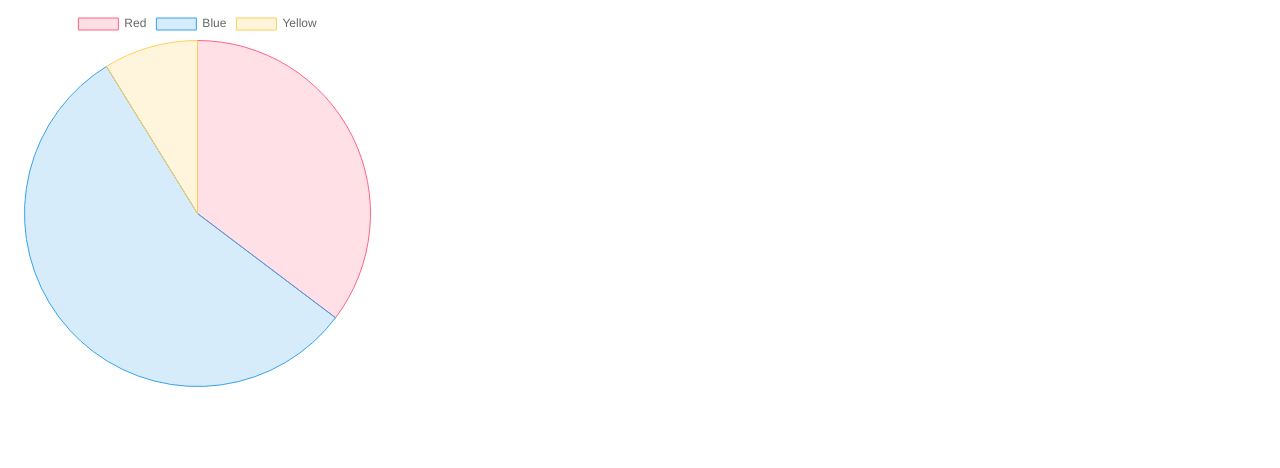
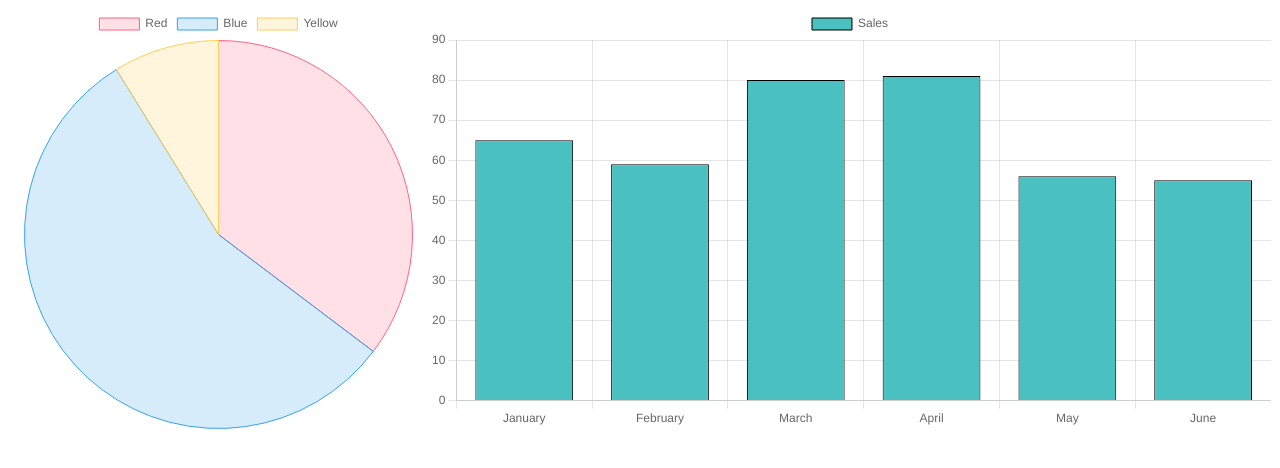
Before and after one commit to NamalTharindu97/chart-js, a React (Create React App) app: page / in a window 1280 px wide. Shown: the top 468 px of the page. Built offline with nearby package versions, Linux system fonts and the light colour scheme.

Commit message:
feature/namal/bar-feature

```diff
--- /dev/null
+++ b/src/App.css
@@ -0,0 +1,12 @@
+.chart-container {
+  display: flex;
+  width: 100%;
+  flex-direction: row;
+  justify-content: space-between;
+}
+.class-bar {
+  width: 100%;
+}
+.class-pie {
+  width: 50%;
+}
--- a/src/App.js
+++ b/src/App.js
@@ -1,10 +1,17 @@
 import PieChart from "./Components/PieChart/PieChart";
+import BarChart from "./Components/BarChart/BarChart";
+import "./App.css";
 
 function App() {
   return (
     <div className="App">
-      <div>
-        <PieChart />
+      <div className="chart-container">
+        <div className="class-pie">
+          <PieChart />
+        </div>
+        <div className="class-bar">
+          <BarChart />
+        </div>
       </div>
     </div>
   );
--- /dev/null
+++ b/src/Components/BarChart/BarChart.jsx
@@ -0,0 +1,37 @@
+import React from "react";
+import { Bar } from "react-chartjs-2";
+
+export default function BarChart() {
+  const data = {
+    labels: ["January", "February", "March", "April", "May", "June"],
+    datasets: [
+      {
+        label: "Sales",
+        backgroundColor: "rgba(75,192,192,1)",
+        borderColor: "rgba(0,0,0,1)",
+        borderWidth: 1,
+        data: [65, 59, 80, 81, 56, 55],
+      },
+    ],
+  };
+  return (
+    <div className="position-class-bar">
+      <div className="class-bar">
+        <Bar
+          data={data}
+          options={{
+            title: {
+              display: true,
+              text: "Sales by Month",
+              fontSize: 20,
+            },
+            legend: {
+              display: true,
+              position: "right",
+            },
+          }}
+        />
+      </div>
+    </div>
+  );
+}
--- a/src/Components/PieChart/PieChart.jsx
+++ b/src/Components/PieChart/PieChart.jsx
@@ -1,6 +1,5 @@
 import React, { useState } from "react";
 import { Pie } from "react-chartjs-2";
-import "./piechart.css";
 import Chart from "chart.js/auto";
 
 export default function PieChart() {
--- a/src/Components/PieChart/piechart.css
+++ /dev/null
@@ -1,11 +0,0 @@
-.piechart {
-  display: flex;
-  height: 30%;
-  width: 30%;
-}
-
-.chart {
-  display: flex;
-  justify-content: flex-start;
-  align-items: center;
-}
--- a/src/index.js
+++ b/src/index.js
@@ -1,6 +1,7 @@
 import React from "react";
 import ReactDOM from "react-dom/client";
 import App from "./App";
+import "./App.css";
 
 const root = ReactDOM.createRoot(document.getElementById("root"));
 root.render(
```
